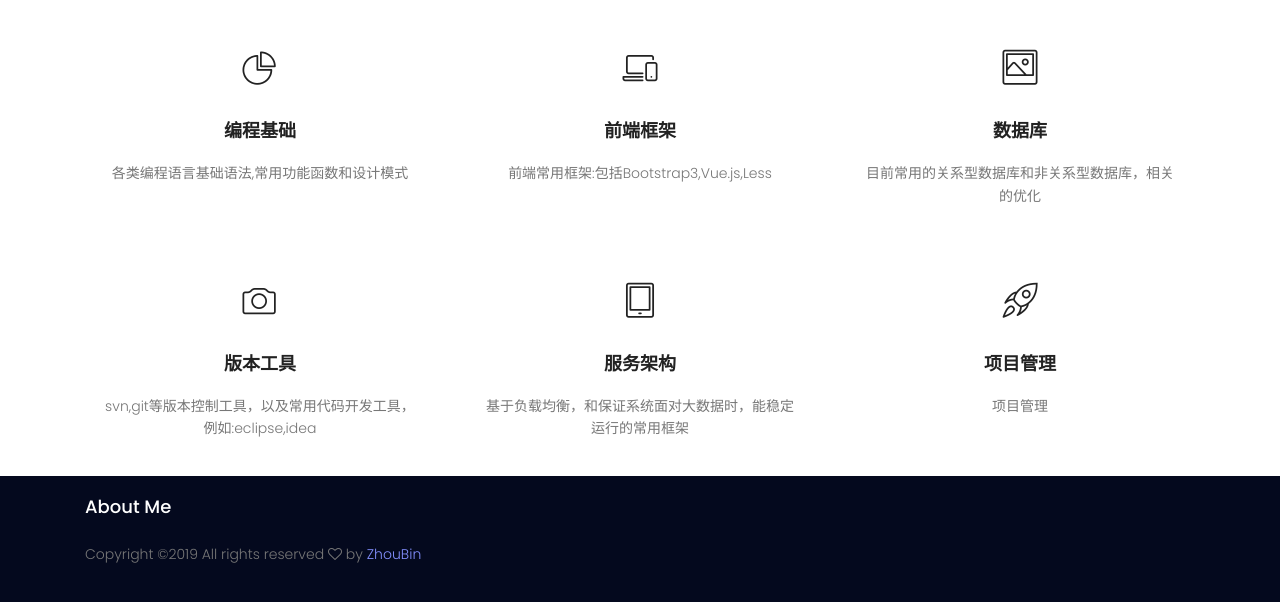
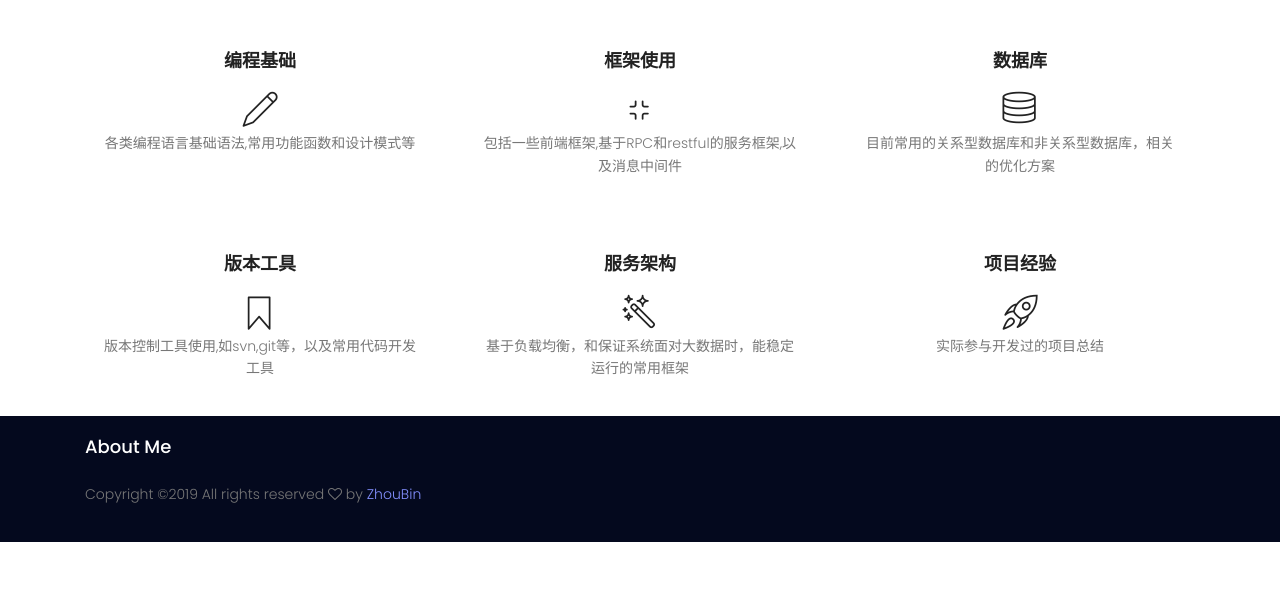
Before and after one commit to MyCrazy520/Personal, a plain HTML site: page zhoubin/index.html in a window 1280 px wide. Shown: the part 586-1188 px from the top of the page. After the commit the page ends 1128 px from the top, so only its background shows below. Drawn offline with Linux system fonts and the light colour scheme.

Commit message:
Default Changelist

```diff
--- a/zhoubin/index.html
+++ b/zhoubin/index.html
@@ -29,7 +29,7 @@
 					  <nav id="nav-menu-container">
 						<ul class="nav-menu">
 						  <li><a href="index.html">主页</a></li>
-						  <li><a href="doc/index.html">技能</a></li>
+						  <li><a href="doc/codeBase-index.html">技能</a></li>
 						</ul>
 					  </nav><!-- #nav-menu-container -->
 					</div>
@@ -44,11 +44,13 @@
 							<img class="img-fluid" src="img/about-img.png" alt="">
 						</div>
 						<div class="col-lg-5 col-md-6 home-about-right">
-							<h1>IT IS ME</h1>
+							<h1  style="text-align:center;">IT IS ME</h1>
 							<p>
 								信仰存于心底，努力赋予行动；点滴的积累，终就培育向上的人生!
 							</p>
-							<a href="#" class="primary-btn text-uppercase">View Full Details</a>
+							<div style="text-align:center;">
+								<a href="#" class="primary-btn text-uppercase">View Full Details</a>
+							</div>
 						</div>
 					</div>
 				</div>
@@ -68,46 +70,59 @@
 					<div class="row">
 						<div class="col-lg-4 col-md-6">
 							<div class="single-services">
-								<span class="lnr lnr-pie-chart"></span>
-								<a href="doc/codeBase-index.html"><h4>编程基础</h4></a>
+
+								<a href="doc/codeBase-index.html">
+									<h4>编程基础</h4>
+									<span class="lnr lnr-pencil"></span>
+								</a>
 								<p>
-									各类编程语言基础语法,常用功能函数和设计模式
+									各类编程语言基础语法,常用功能函数和设计模式等
 								</p>
 							</div>
 						</div>
 						<div class="col-lg-4 col-md-6">
 							<div class="single-services">
-								<span class="lnr lnr-laptop-phone"></span>
-								<a href="doc/front-index.html"><h4>前端框架</h4></a>
+
+								<a href="doc/frame-index.html">
+									<h4>框架使用</h4>
+									<span class="lnr lnr-frame-contract"></span>
+								</a>
 								<p>
-									前端常用框架:包括Bootstrap3,Vue.js,Less
+									包括一些前端框架,基于RPC和restful的服务框架,以及消息中间件
 								</p>
 							</div>
 						</div>
 						<div class="col-lg-4 col-md-6">
 							<div class="single-services">
-								<span class="lnr lnr-picture"></span>
-								<a href="doc/dataBase-index.html"><h4>数据库</h4></a>
+
+								<a href="doc/dataBase-index.html">
+									<h4>数据库</h4>
+									<span class="lnr lnr-database"></span>
+								</a>
 								<p>
-									目前常用的关系型数据库和非关系型数据库，相关的优化
+									目前常用的关系型数据库和非关系型数据库，相关的优化方案
 								</p>
 							</div>
 						</div>
 						<div class="col-lg-4 col-md-6">
 							<div class="single-services">
+
 								<a href="doc/versionTools-index.html">
-									<span class="lnr lnr-camera"></span>
 									<h4>版本工具</h4>
+									<span class="lnr lnr-bookmark"></span>
 								</a>
 								<p>
-									svn,git等版本控制工具，以及常用代码开发工具，例如:eclipse,idea
+									版本控制工具使用,如svn,git等，以及常用代码开发工具
 								</p>
 							</div>
 						</div>
 						<div class="col-lg-4 col-md-6">
 							<div class="single-services">
-								<span class="lnr lnr-tablet"></span>
-								<a href="doc/architecture-index.html"><h4>服务架构</h4></a>
+
+								<a href="doc/architecture-index.html">
+									<h4>服务架构</h4>
+									<span class="lnr lnr-magic-wand"></span>
+								</a>
 								<p>
 									基于负载均衡，和保证系统面对大数据时，能稳定运行的常用框架
 								</p>
@@ -115,10 +130,13 @@
 						</div>
 						<div class="col-lg-4 col-md-6">
 							<div class="single-services">
-								<span class="lnr lnr-rocket"></span>
-								<a href="doc/programManage-index.html"><h4>项目管理</h4></a>
+
+								<a href="doc/programManage-index.html">
+									<h4>项目经验</h4>
+									<span class="lnr lnr-rocket"></span>
+								</a>
 								<p>
-									项目管理
+									实际参与开发过的项目总结
 								</p>
 							</div>
 						</div>
@@ -137,7 +155,7 @@
                                 <h4>About Me</h4>
                                 <p class="footer-text">
 Copyright &copy;<script>document.write(new Date().getFullYear());</script> All rights reserved  <i class="fa fa-heart-o" aria-hidden="true"></i> by <a href="https://www.binleir.cn" target="_blank">ZhouBin</a>
-<!-- Link back to Colorlib can't be removed. Template is licensed under CC BY 3.0. --></p>
+</p>
                             </div>
                         </div>
                     </div>
```
